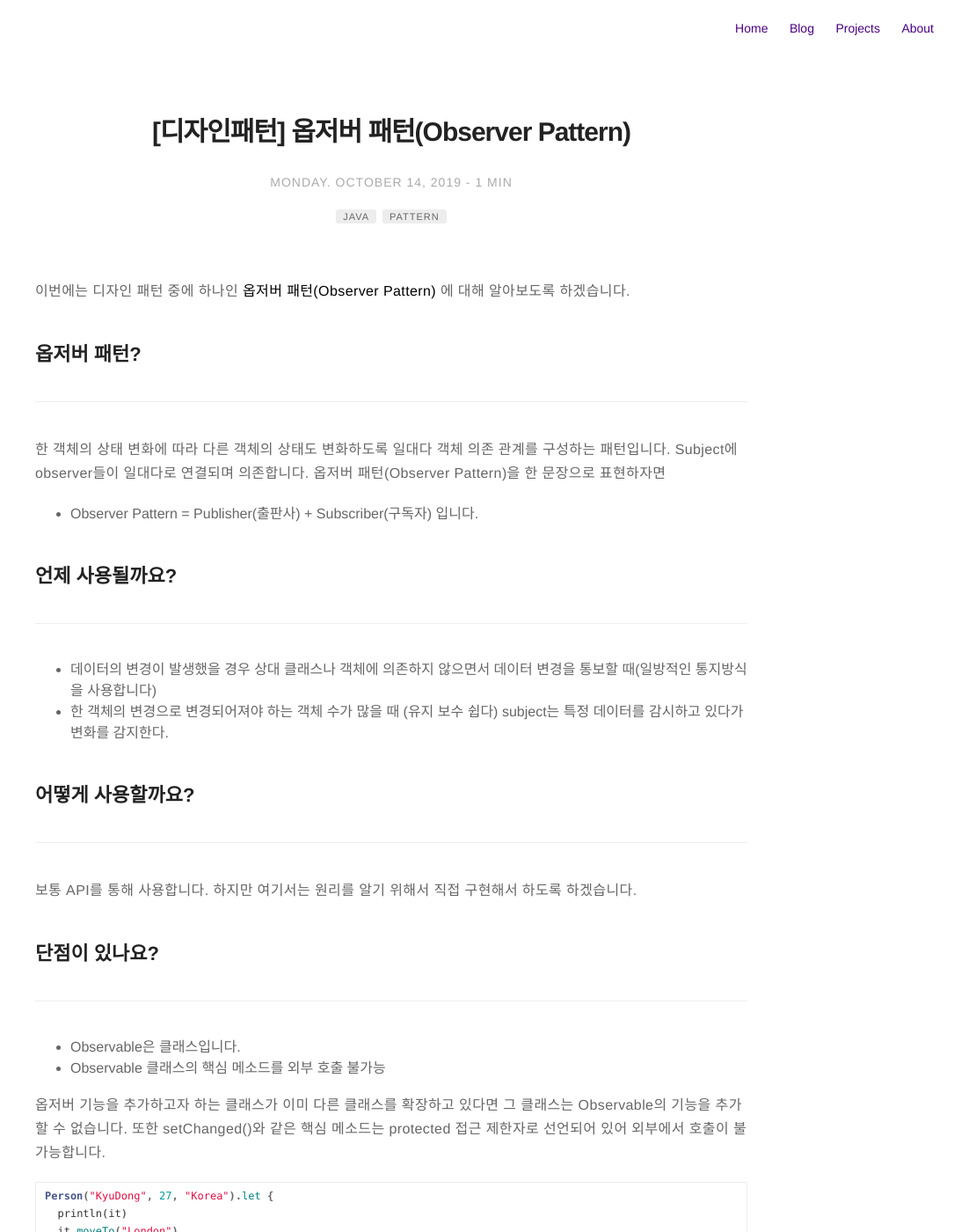
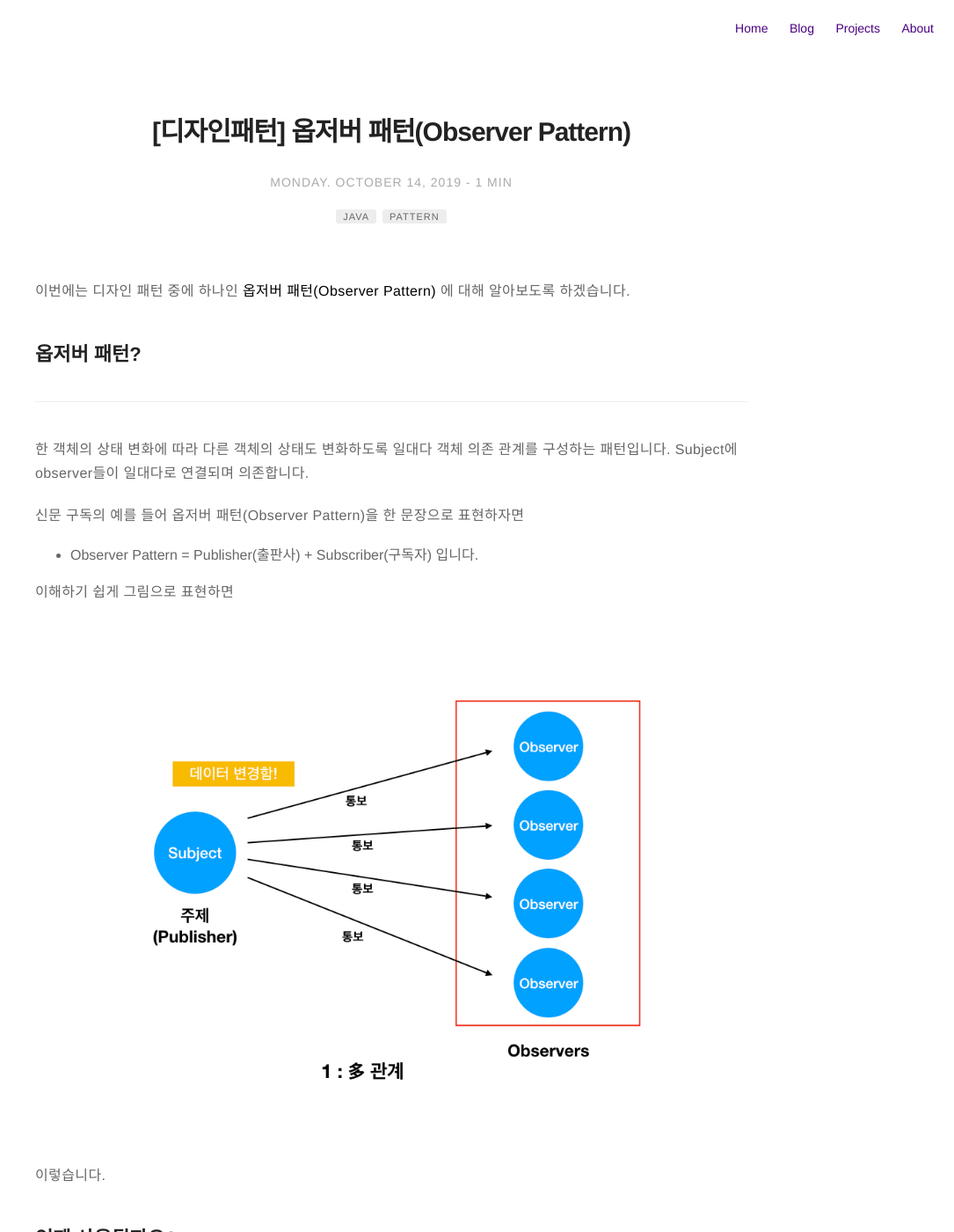
Before and after one commit to Kyudong3/Kyudong3.github.io, a Jekyll site: the page built from _posts/2019-10-14-ObserverPattern.markdown, in a window 1280 px wide and 1400 px high. Shown: the whole window at 88% size, without its empty margins (195-1280 px from the left). Built offline with Jekyll 4.4.1, drawn with Linux system fonts in a browser that asks for light colours; comment, search, counter and statistics services are not loaded.

Commit message:
Update 2019-10-14-ObserverPattern.markdown

```diff
--- a/_posts/2019-10-14-ObserverPattern.markdown
+++ b/_posts/2019-10-14-ObserverPattern.markdown
@@ -17,9 +17,15 @@ description: 옵저버 패턴이란?
 ## 옵저버 패턴?
 ---
 한 객체의 상태 변화에 따라 다른 객체의 상태도 변화하도록 일대다 객체 의존 관계를 구성하는 패턴입니다. Subject에 observer들이 일대다로 연결되며 의존합니다.
-옵저버 패턴(Observer Pattern)을 한 문장으로 표현하자면
+
+신문 구독의 예를 들어 옵저버 패턴(Observer Pattern)을 한 문장으로 표현하자면
 * Observer Pattern = Publisher(출판사) + Subscriber(구독자)
 입니다.
+
+이해하기 쉽게 그림으로 표현하면
+![observerPatternImage](../assets/images/observerPattern.jpeg)
+
+이렇습니다.
 
 
 
```
